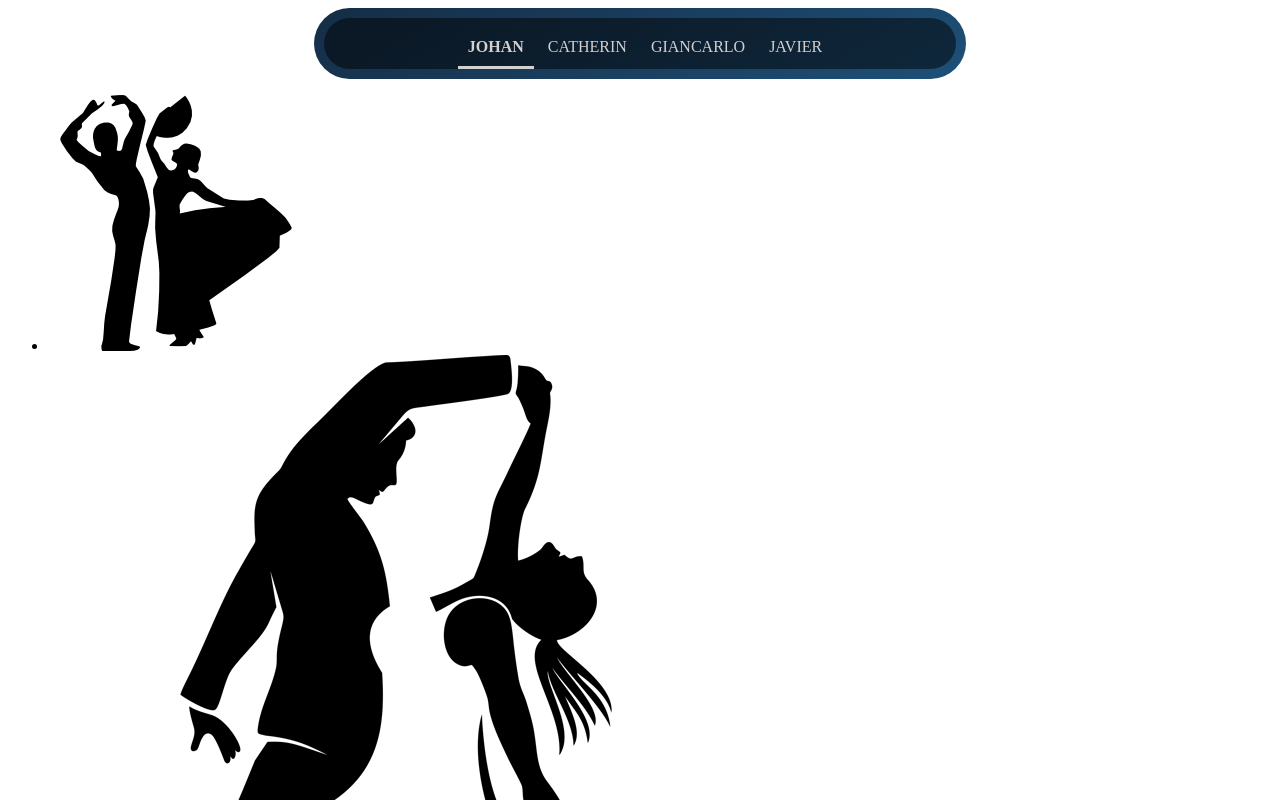
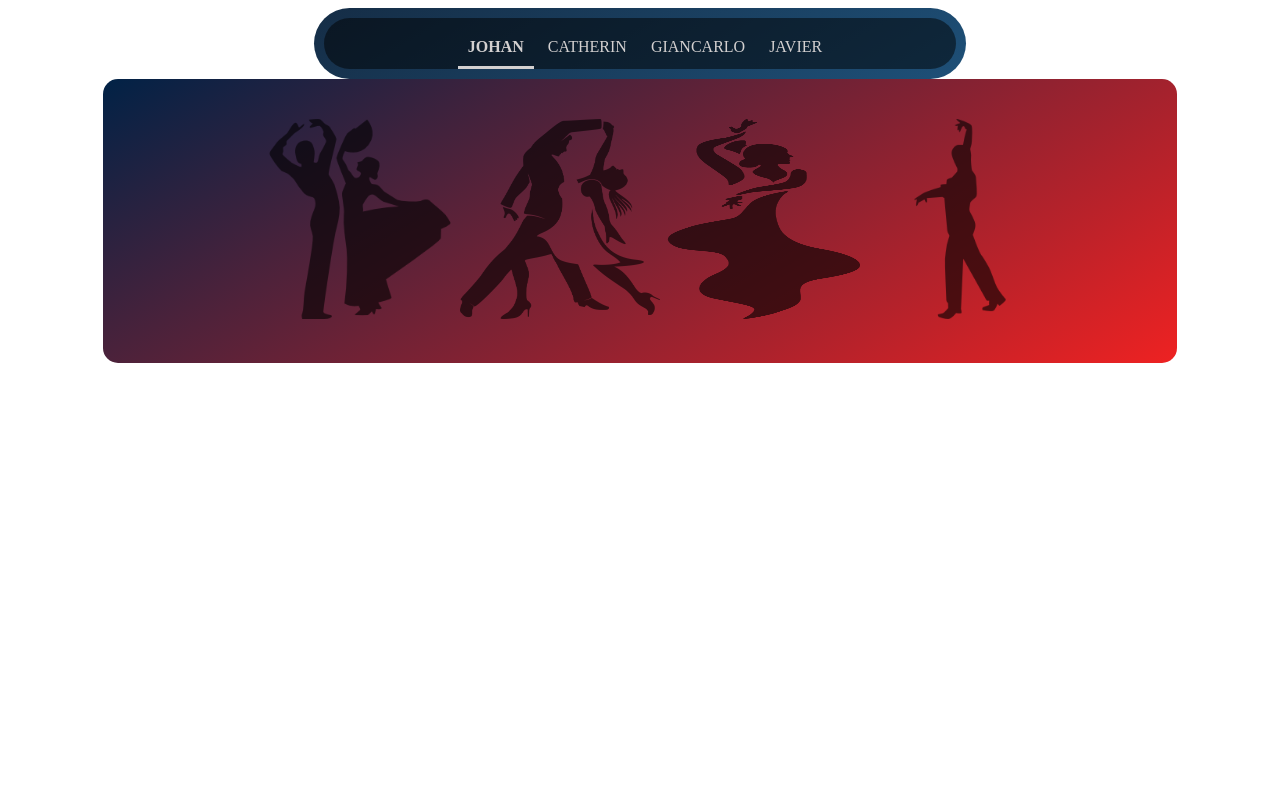
Before and after one commit to gianca243/Prueba_git, a plain HTML site: page Johan.html in a window 1280 px wide. Shown: the top 800 px of the page. Drawn offline with Linux system fonts and the light colour scheme.

Commit message:
correccion

```diff
--- a/Johan.html
+++ b/Johan.html
@@ -4,7 +4,7 @@
 <head>
     <meta charset="UTF-8">
     <meta name="viewport" content="width=device-width, initial-scale=1.0">
-    <link rel="stylesheet" href="./estilos/index.css">
+    <link rel="stylesheet" href="./estilos/johan.css">
     <link rel="stylesheet" href="./estilos/style.css">
     <title>Animaciones</title>
 </head>
```
Also changed, not shown: catherin.html (+1 -1 lines).
